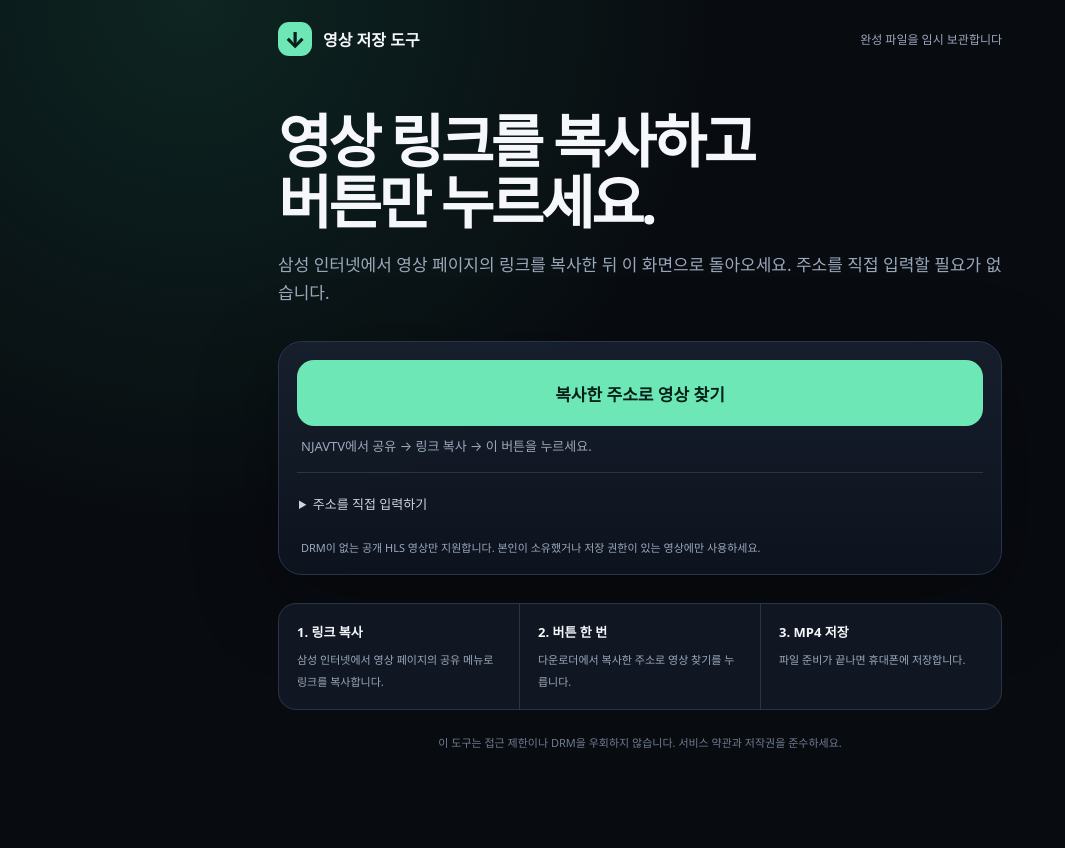
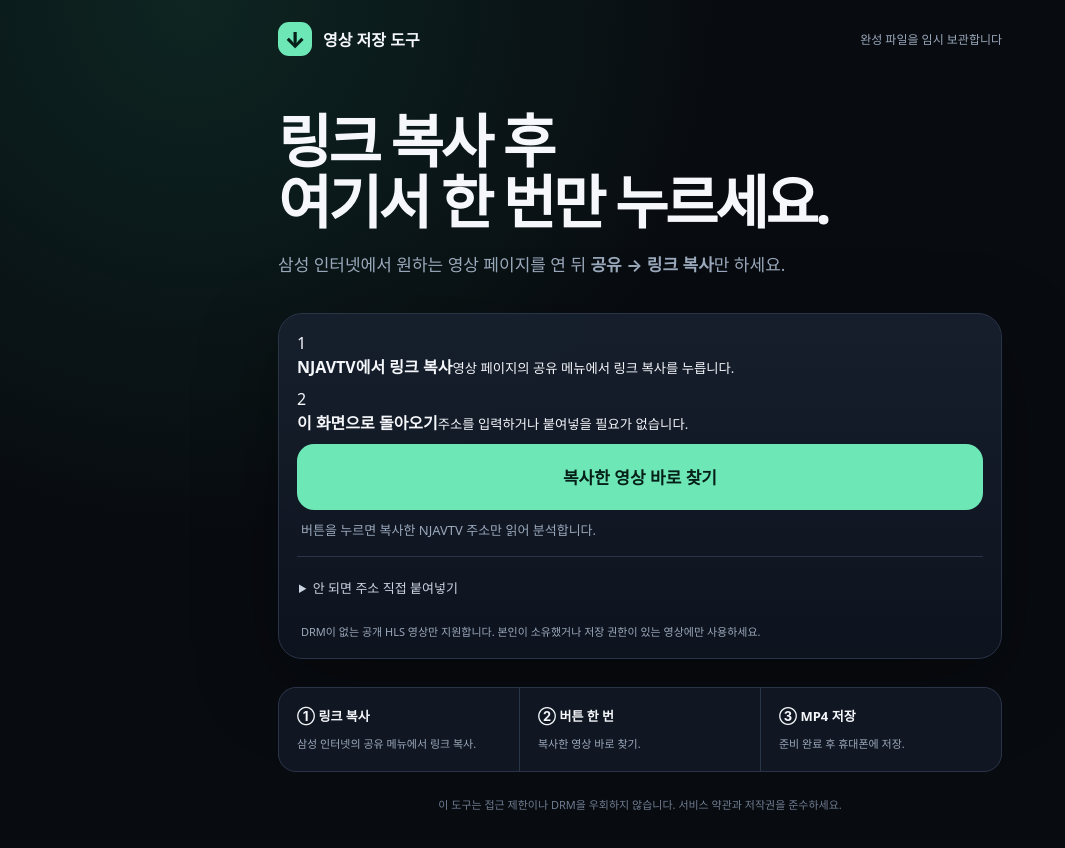
Before and after one commit to newwonwoo/downloader, a plain HTML site: page index.html in a window 1280 px wide. Shown: the whole page, without its empty margins (0-1065 px from the left). Before the commit the page ends 806 px from the top, so only its background shows below. Drawn offline with Linux system fonts and the light colour scheme; no server answers.

Commit message:
feat(ux): simplify Samsung Internet entry screen

```diff
--- a/index.html
+++ b/index.html
@@ -13,14 +13,16 @@
 <main class="shell">
 <header class="top"><div class="brand"><span class="mark" aria-hidden="true">↓</span>영상 저장 도구</div><div class="privacy">완성 파일을 임시 보관합니다</div></header>
 <section>
-<h1>영상 링크를 복사하고<br />버튼만 누르세요.</h1>
-<p class="lead">삼성 인터넷에서 영상 페이지의 링크를 복사한 뒤 이 화면으로 돌아오세요. 주소를 직접 입력할 필요가 없습니다.</p>
+<h1>링크 복사 후<br />여기서 한 번만 누르세요.</h1>
+<p class="lead">삼성 인터넷에서 원하는 영상 페이지를 연 뒤 <strong>공유 → 링크 복사</strong>만 하세요.</p>
 <div class="workspace">
   <div class="mobile-entry">
-    <button id="pasteAnalyzeButton" class="paste-primary" type="button">복사한 주소로 영상 찾기</button>
-    <p id="pasteHint" class="paste-hint">NJAVTV에서 공유 → 링크 복사 → 이 버튼을 누르세요.</p>
+    <div class="entry-step"><span>1</span><div><strong>NJAVTV에서 링크 복사</strong><small>영상 페이지의 공유 메뉴에서 링크 복사를 누릅니다.</small></div></div>
+    <div class="entry-step"><span>2</span><div><strong>이 화면으로 돌아오기</strong><small>주소를 입력하거나 붙여넣을 필요가 없습니다.</small></div></div>
+    <button id="pasteAnalyzeButton" class="paste-primary" type="button">복사한 영상 바로 찾기</button>
+    <p id="pasteHint" class="paste-hint">버튼을 누르면 복사한 NJAVTV 주소만 읽어 분석합니다.</p>
   </div>
-  <details class="manual-entry"><summary>주소를 직접 입력하기</summary>
+  <details id="manualEntry" class="manual-entry"><summary>안 되면 주소 직접 붙여넣기</summary>
     <form id="analyzeForm" class="urlbox">
       <input id="pageUrl" type="url" inputmode="url" autocomplete="off" spellcheck="false" aria-label="영상 페이지 주소" placeholder="https://njavtv.com/..." required />
       <button id="analyzeButton" class="primary" type="submit">영상 찾기</button>
@@ -29,12 +31,12 @@
   <div class="help"><span>DRM이 없는 공개 HLS 영상만 지원합니다. 본인이 소유했거나 저장 권한이 있는 영상에만 사용하세요.</span></div>
   <div id="status" class="status" aria-live="polite"><div class="statusrow"><div class="spinner" aria-hidden="true"></div><div><strong id="statusTitle">페이지를 분석하고 있습니다</strong><span id="statusText">재생 주소와 화질을 확인합니다.</span></div></div></div>
   <div id="error" class="error" role="alert"></div>
-  <div id="helperPanel" class="helper-panel" hidden><h3>서버에서 이 영상 페이지를 읽지 못했습니다</h3><p>이 경우에만 고급 추출 기능을 사용할 수 있습니다.</p><button id="copyHelper" type="button">고급 추출 코드 복사</button></div>
+  <div id="helperPanel" class="helper-panel" hidden><h3>일반 분석으로 재생 주소를 찾지 못했습니다</h3><p>고급 추출은 문제 해결용입니다. 평소에는 사용할 필요가 없습니다.</p><button id="copyHelper" type="button">고급 추출 코드 복사</button></div>
   <div id="result" class="result"><div class="videohead"><h2 id="videoTitle"></h2><span id="videoCode" class="code"></span></div><div id="streams" class="streams"></div><div id="download" class="download"><div class="downloadtop"><strong id="downloadTitle">저장 준비</strong><span id="downloadPercent">0%</span></div><div class="progress"><div id="progressBar" class="bar"></div></div><div id="downloadMessage" class="downloadmsg">목록을 확인하고 있습니다.</div></div></div>
 </div>
-<div class="facts"><div class="fact"><strong>1. 링크 복사</strong><span>삼성 인터넷에서 영상 페이지의 공유 메뉴로 링크를 복사합니다.</span></div><div class="fact"><strong>2. 버튼 한 번</strong><span>다운로더에서 복사한 주소로 영상 찾기를 누릅니다.</span></div><div class="fact"><strong>3. MP4 저장</strong><span>파일 준비가 끝나면 휴대폰에 저장합니다.</span></div></div>
+<div class="facts"><div class="fact"><strong>① 링크 복사</strong><span>삼성 인터넷의 공유 메뉴에서 링크 복사.</span></div><div class="fact"><strong>② 버튼 한 번</strong><span>복사한 영상 바로 찾기.</span></div><div class="fact"><strong>③ MP4 저장</strong><span>준비 완료 후 휴대폰에 저장.</span></div></div>
 </section>
 <footer>이 도구는 접근 제한이나 DRM을 우회하지 않습니다. 서비스 약관과 저작권을 준수하세요.</footer>
 </main>
-<script src="./gateway.js?v=single-path-v1"></script><script src="./app.js?v=mobile-entry-v1"></script><script src="./file-job-client.js?v=complete-file-v3"></script>
+<script src="./gateway.js?v=single-path-v1"></script><script src="./app.js?v=mobile-entry-v2"></script><script src="./file-job-client.js?v=complete-file-v3"></script>
 </body></html>
```
